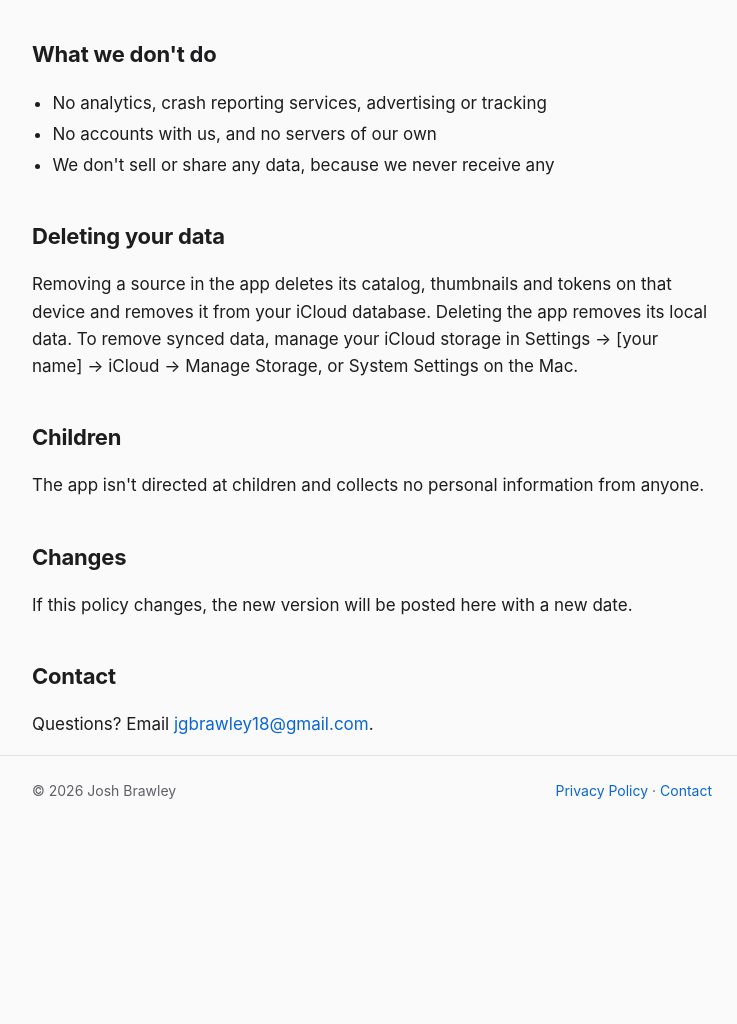
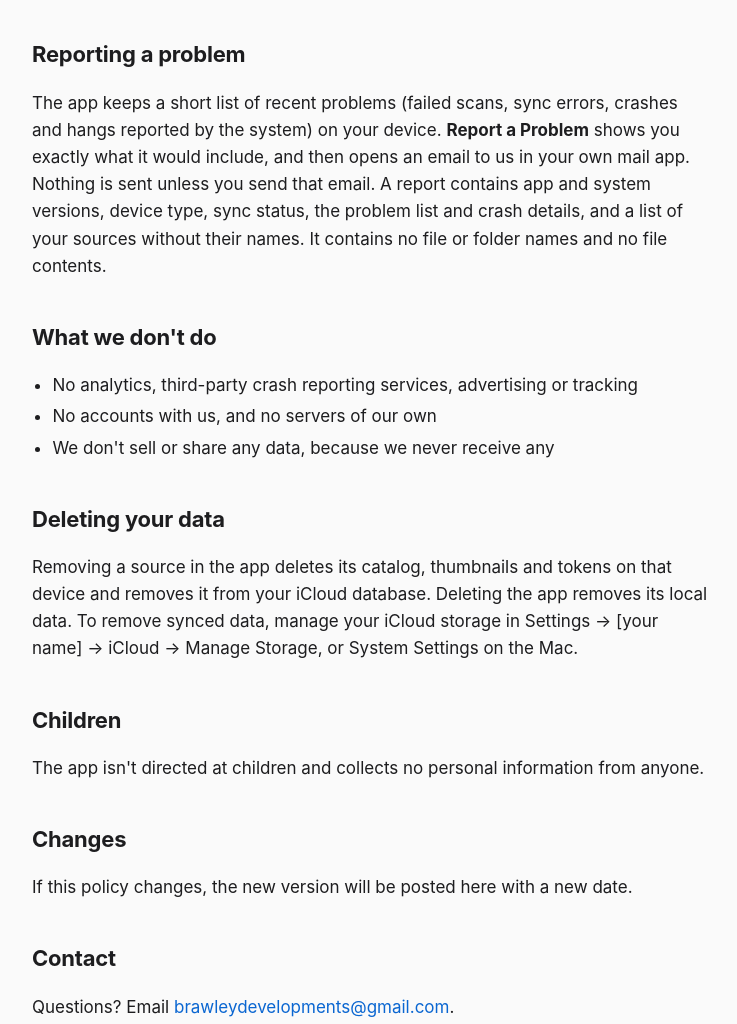
Before and after one commit to jdogbaz19/offline-drive-viewer, a plain HTML site: page privacy.html in a window 1280 px wide. Shown: the part 1640-2664 px from the top of the page, without its empty margins (268-1005 px from the left). Before the commit the page ends 2483 px from the top, so only its background shows below. Drawn offline with Linux system fonts and the light colour scheme.

Commit message:
Update support email; add Reporting a problem to privacy policy

```diff
--- a/privacy.html
+++ b/privacy.html
@@ -54,9 +54,12 @@
     <h2>Spotlight</h2>
     <p>If you turn on Spotlight indexing, names and details of cataloged files are added to the system's on-device Spotlight index so you can find them from Spotlight. The index stays on that device.</p>
 
+    <h2>Reporting a problem</h2>
+    <p>The app keeps a short list of recent problems (failed scans, sync errors, crashes and hangs reported by the system) on your device. <strong>Report a Problem</strong> shows you exactly what it would include, and then opens an email to us in your own mail app. Nothing is sent unless you send that email. A report contains app and system versions, device type, sync status, the problem list and crash details, and a list of your sources without their names. It contains no file or folder names and no file contents.</p>
+
     <h2>What we don't do</h2>
     <ul class="plain">
-      <li>No analytics, crash reporting services, advertising or tracking</li>
+      <li>No analytics, third-party crash reporting services, advertising or tracking</li>
       <li>No accounts with us, and no servers of our own</li>
       <li>We don't sell or share any data, because we never receive any</li>
     </ul>
@@ -71,13 +74,13 @@
     <p>If this policy changes, the new version will be posted here with a new date.</p>
 
     <h2>Contact</h2>
-    <p>Questions? Email <a href="mailto:jgbrawley18@gmail.com">jgbrawley18@gmail.com</a>.</p>
+    <p>Questions? Email <a href="mailto:brawleydevelopments@gmail.com">brawleydevelopments@gmail.com</a>.</p>
   </main>
 
   <footer class="site">
     <div class="wrap">
       <span>© 2026 Josh Brawley</span>
-      <span><a href="privacy.html">Privacy Policy</a> · <a href="mailto:jgbrawley18@gmail.com">Contact</a></span>
+      <span><a href="privacy.html">Privacy Policy</a> · <a href="mailto:brawleydevelopments@gmail.com">Contact</a></span>
     </div>
   </footer>
 </body>
```
Also changed, not shown: index.html (+2 -2 lines).
